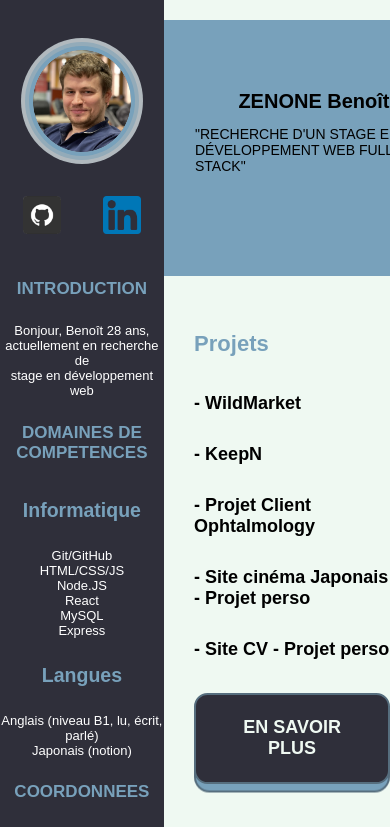
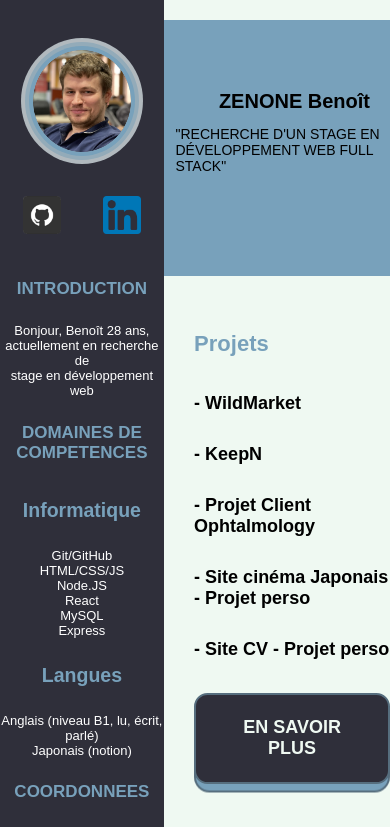
Before and after one commit to BenZen59/cv, a React (Create React App) app: page / in a window 390 px wide. Shown: the top 827 px of the page. Built offline with nearby package versions, Linux system fonts and the light colour scheme.

Commit message:
add responsive

```diff
--- a/src/components/CV.scss
+++ b/src/components/CV.scss
@@ -180,7 +180,7 @@ button:hover > a {
   header {
     width: 61%;
     margin: auto;
-    padding-left: 50%;
+    padding-left: 45%;
     margin-top: 50px;
     font-size: 14px;
     margin-top: 20px;
```
